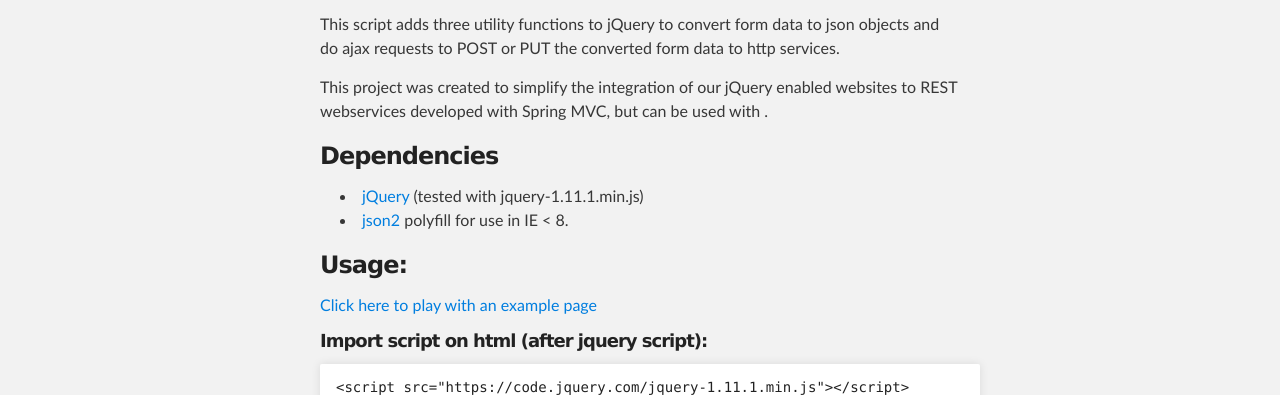
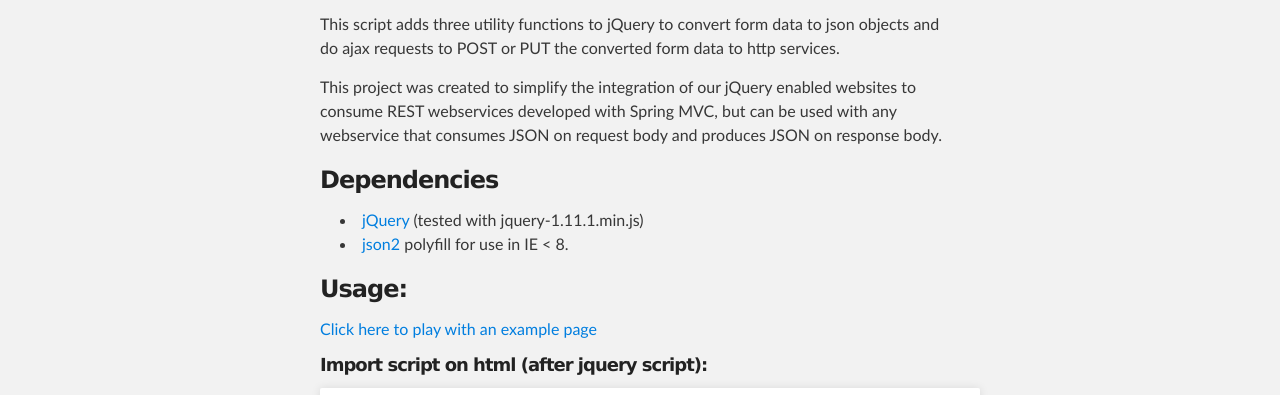
Before and after one commit to alexandrefvb/jquery-json-form-functions, a plain HTML site: page index.html in a window 1280 px wide. Shown: the part 387-782 px from the top of the page. Drawn offline with Linux system fonts and the light colour scheme.

Commit message:
Documentation update

```diff
--- a/index.html
+++ b/index.html
@@ -38,7 +38,7 @@
 
 <p>This script adds three utility functions to jQuery to convert form data to json objects and do ajax requests to POST or PUT the converted form data to http services.</p>
 
-<p>This project was created to simplify the integration of our jQuery enabled websites to REST webservices developed with Spring MVC, but can be used with .  </p>
+<p>This project was created to simplify the integration of our jQuery enabled websites to consume REST webservices developed with Spring MVC, but can be used with any webservice that consumes JSON on request body and produces JSON on response body.</p>
 
 <h3>
 <a name="dependencies" class="anchor" href="#dependencies"><span class="octicon octicon-link"></span></a>Dependencies</h3>
```
